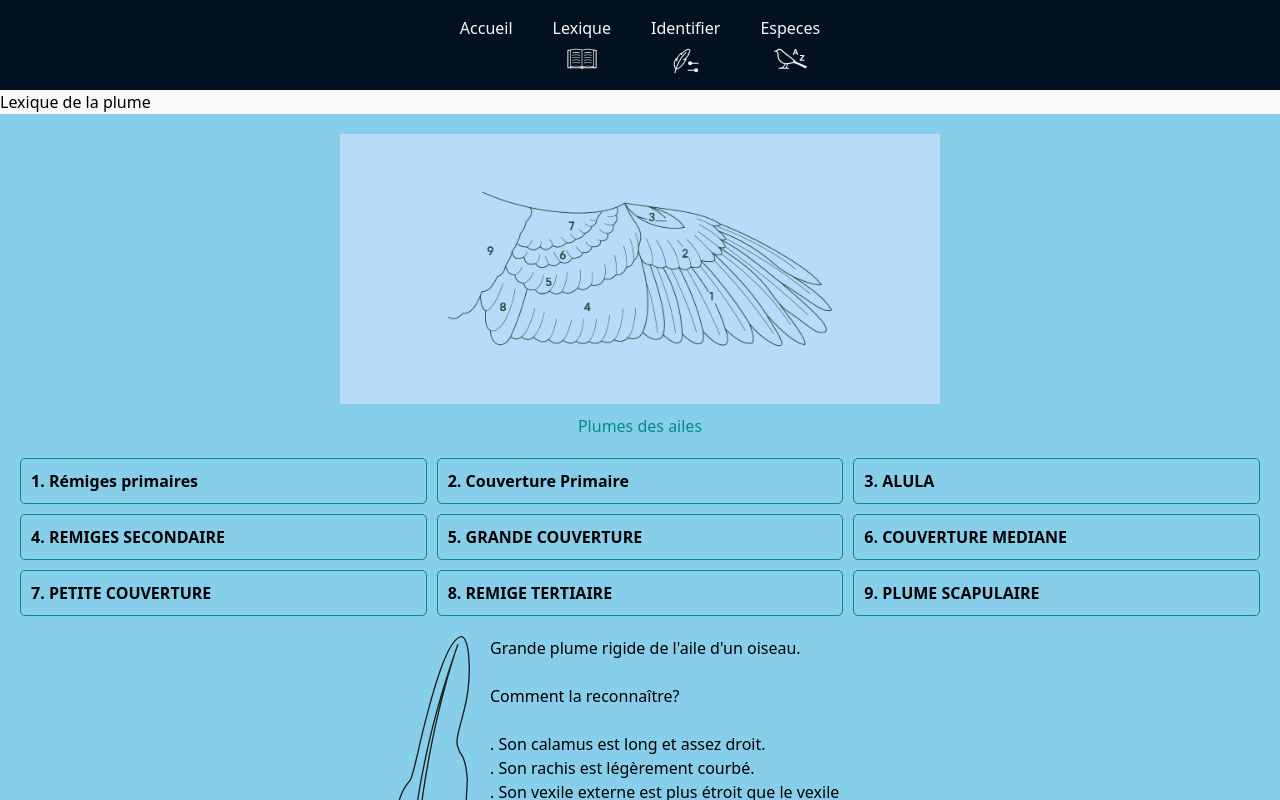
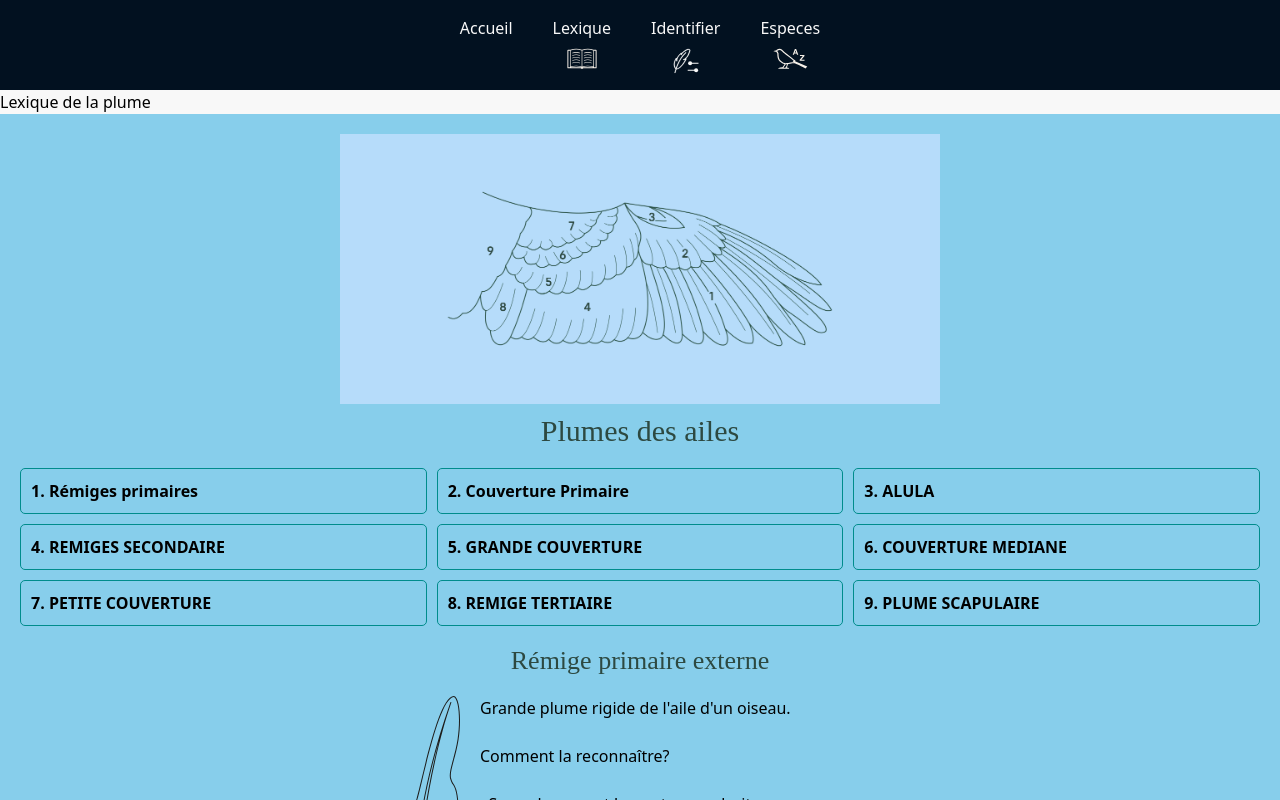
Before and after one commit to MicroTarion/ProjetPlumes, a React (Vite) app in the folder plumes-projet-front/: page /lexique in a window 1280 px wide. Shown: the top 800 px of the page. Built offline with nearby package versions, Linux system fonts and the light colour scheme.

Commit message:
mise en forme page lexique

```diff
--- a/plumes-projet-front/src/pages/lexique/index.jsx
+++ b/plumes-projet-front/src/pages/lexique/index.jsx
@@ -37,7 +37,20 @@ const LexiquePage = () => {
                     }}
                 />
 
-                <p style={{ color: '#008c8c', textAlign: 'center', marginTop: '10px' }}>Plumes des ailes</p>
+                <p
+                    style={{
+                        color: 'var(--Vert-naturaliste, #2D4941)',
+                        fontFamily: 'F37 Attila',
+                        fontSize: '30px',
+                        fontStyle: 'normal',
+                        fontWeight: '500',
+                        lineHeight: 'normal',
+                        textAlign: 'center',
+                        marginTop: '10px',
+                    }}
+                >
+                    Plumes des ailes
+                </p>
 
                 {/* Tableau avec Grid */}
                 <div style={{ display: 'grid', gridTemplateColumns: 'repeat(3, 1fr)', gap: '10px', marginTop: '20px' }}>
@@ -49,7 +62,21 @@ const LexiquePage = () => {
                     ))}
                 </div>
 
-                {/* ... (le reste du code reste inchangé) ... */}
+                {/* Rémige primaire externe */}
+                <p
+                    style={{
+                        color: 'var(--Vert-naturaliste, #2D4941)',
+                        fontFamily: 'F37 Attila',
+                        fontSize: '26px',
+                        fontStyle: 'normal',
+                        fontWeight: '500',
+                        lineHeight: 'normal',
+                        textAlign: 'center',
+                        marginTop: '20px',
+                    }}
+                >
+                    Rémige primaire externe
+                </p>
 
                 {/* Image "Rémige Primaires externe" avec texte à côté et en dessous */}
                 <div style={{ display: 'flex', alignItems: 'flex-start', justifyContent: 'center', marginTop: '20px' }}>
@@ -57,7 +84,7 @@ const LexiquePage = () => {
                         src={remigeImage}
                         alt="Rémige Image"
                         style={{
-                            width: '80px',
+                            width: '60px',
                             height: 'auto',
                             marginRight: '20px',
                         }}
```
